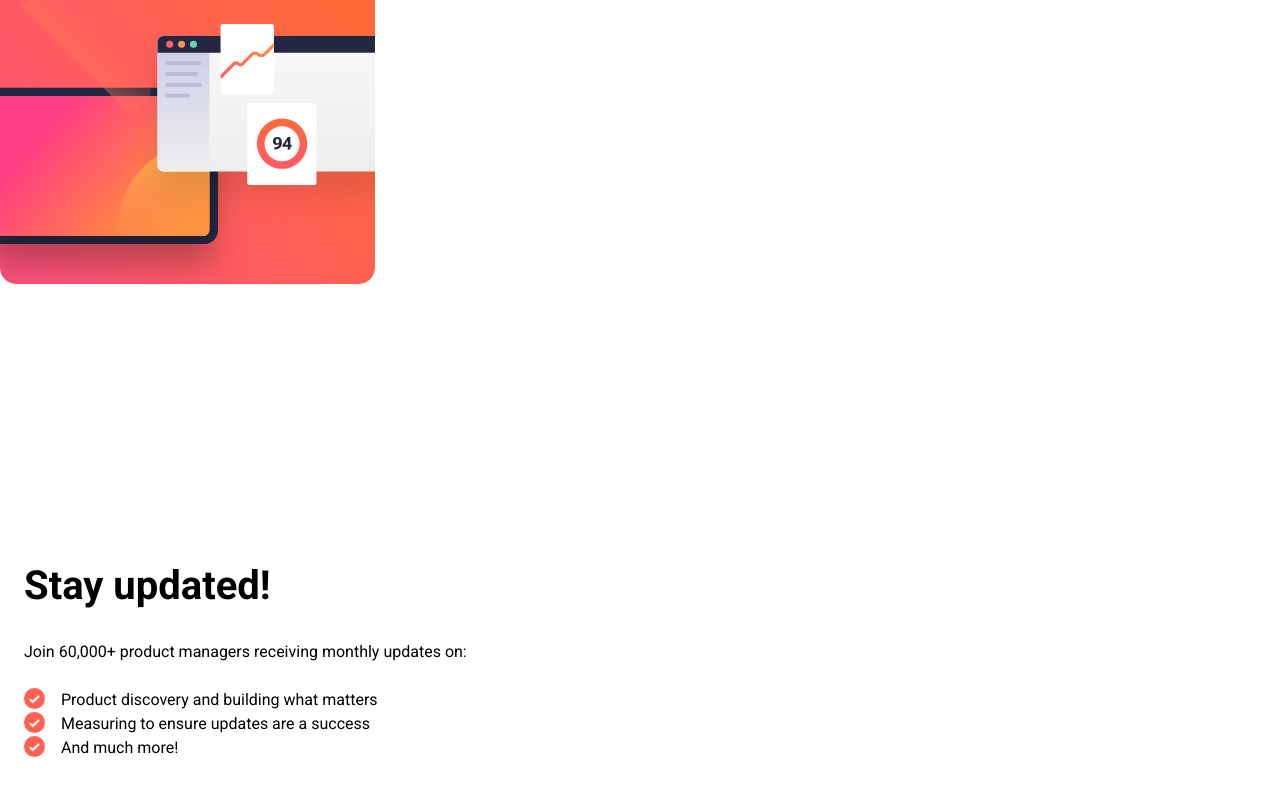
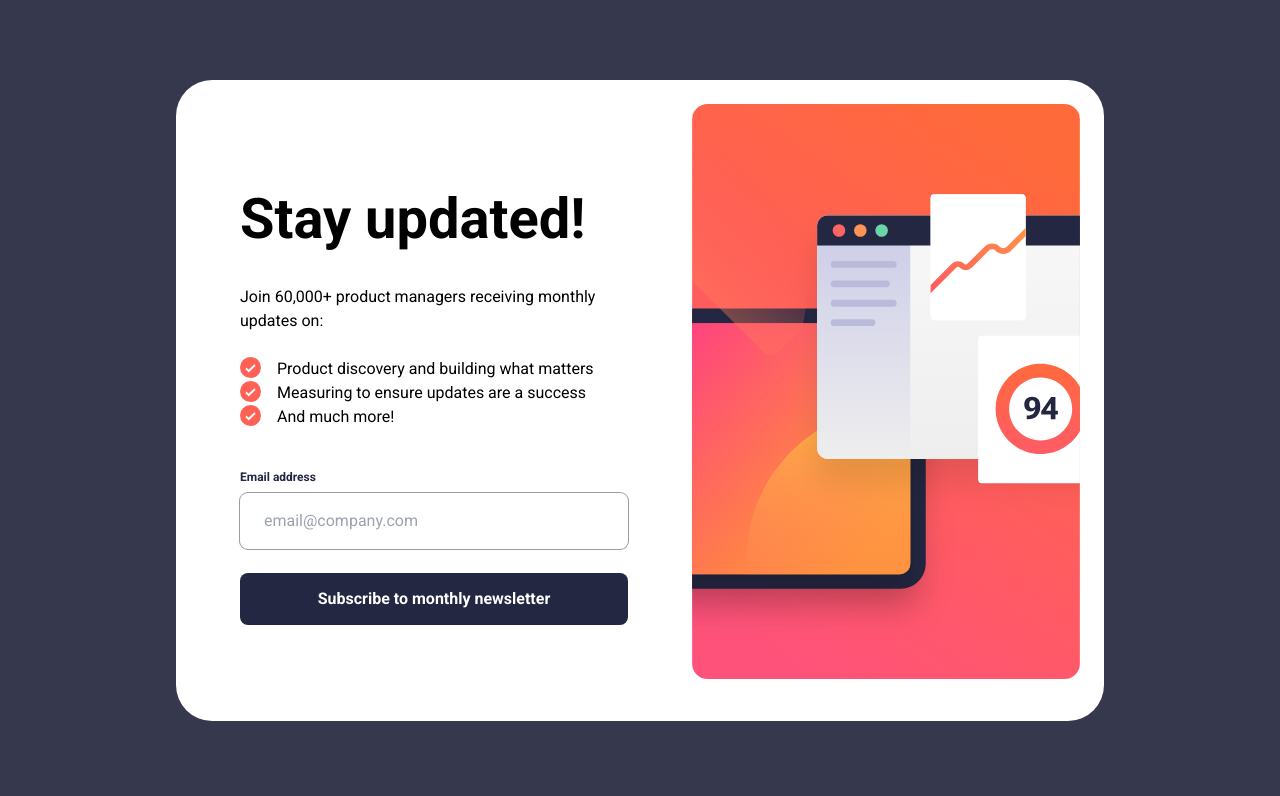
Before and after one commit to caarlosdamian/newsletter-sign-up-with-success-message, a React (Vite) app: page / in a window 1280 px wide. Shown: the top 796 px of the page. Built offline with nearby package versions, Linux system fonts and the light colour scheme.

Commit message:
feat(home): finished home application

```diff
--- /dev/null
+++ b/src/components/button/Button.tsx
@@ -0,0 +1,16 @@
+import { ButtonHTMLAttributes } from 'react';
+
+interface Props extends ButtonHTMLAttributes<HTMLButtonElement> {
+  label: string;
+}
+
+export const Button = ({ label, className, ...props }: Props) => {
+  return (
+    <button
+      className={`bg-primary-darkNavy text-white rounded-lg w-full py-[14px] text-base font-bold ${className}`}
+      {...props}
+    >
+      {label}
+    </button>
+  );
+};
--- /dev/null
+++ b/src/components/input/Input.tsx
@@ -0,0 +1,17 @@
+import { InputHTMLAttributes } from 'react';
+
+interface Props extends InputHTMLAttributes<HTMLInputElement> {
+  label: string;
+}
+
+export const Input = ({ label, ...props }: Props) => {
+  return (
+    <label className="flex flex-col gap-2 w-full text-primary-darkNavy text-xs font-bold">
+      {label}
+      <input
+        {...props}
+        className="text-base font-normal outline-none py-4 px-6 rounded-lg ring-1 ring-primary-paleNavy ring-opacity-50"
+      />
+    </label>
+  );
+};
--- a/src/pages/Home.tsx
+++ b/src/pages/Home.tsx
@@ -1,23 +1,30 @@
+import { Button } from '../components/button/Button';
+import { Input } from '../components/input/Input';
 import { featuresInfo } from '../constants';
 
 export const Home = () => {
   return (
-    <div className="bg-white w-screen h-full flex flex-col gap-10">
-      <div className="bg-headerMobile h-full bg-no-repeat w-full min-h-[284px]"></div>
-      <div className="flex flex-col gap-10 px-6">
+    <div className="bg-white w-screen h-full flex flex-col gap-10 md:w-[928px] md:h-[641px] md:flex-row-reverse md:justify-between md:gap-16 md:py-6 md:pr-6 md:pl-16 md:rounded-[36px]">
+      <div className="bg-headerMobile h-full bg-no-repeat w-screen min-h-[284px] bg-cover md:bg-contain md:bg-headerDesktop md:flex-1"></div>
+      <div className="flex flex-col gap-10 px-6 md:flex-1 md:p-0 md:pt-[73px]">
         <div className="flex flex-col gap-6">
-          <h1 className="text-[40px] font-bold">Stay updated!</h1>
+          <h1 className="text-[40px] font-bold md:text-[56px]">
+            Stay updated!
+          </h1>
           <h3>Join 60,000+ product managers receiving monthly updates on:</h3>
           <ul className="">
             {featuresInfo.map((feature) => (
               <li key={feature.id} className="flex items-start gap-4">
                 <img src="src/assets/images/icon-list.svg" alt="icon-list" />
-                <span>{feature.text}</span>
+                <span className="text-base">{feature.text}</span>
               </li>
             ))}
           </ul>
         </div>
-        <div className=""></div>
+        <div className="flex flex-col gap-6 mb-10 md:mb-0">
+          <Input label="Email address" placeholder="email@company.com" />
+          <Button label="Subscribe to monthly newsletter" />
+        </div>
       </div>
     </div>
   );
```
